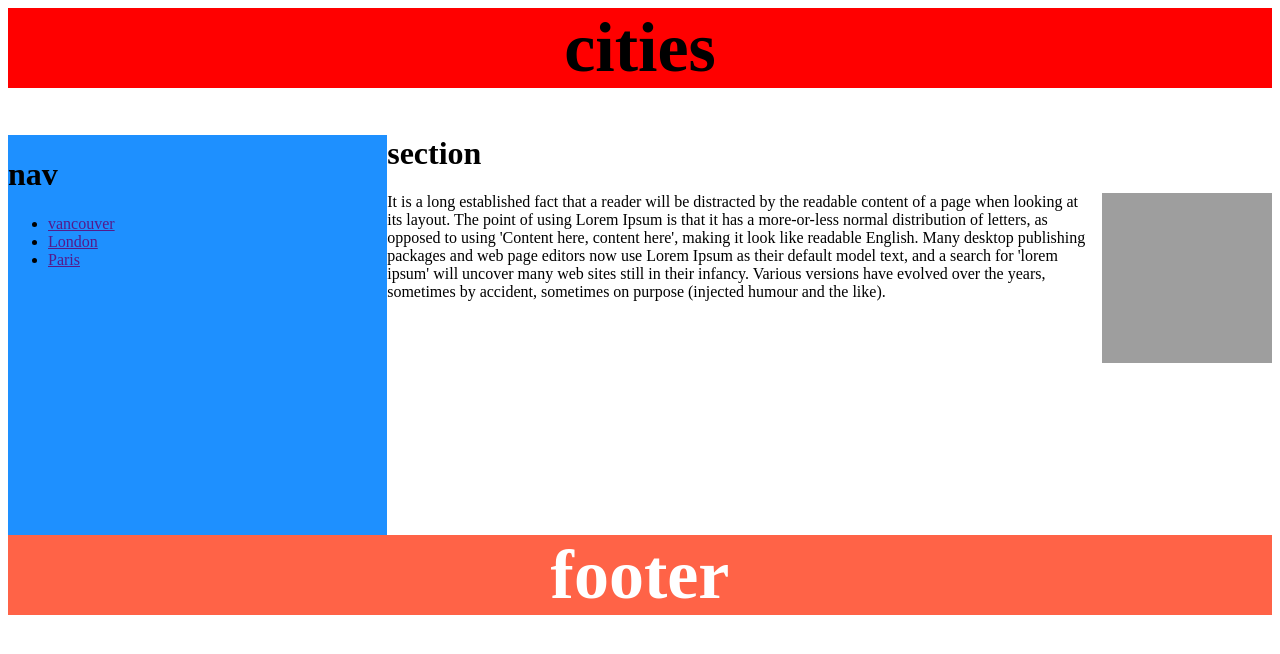
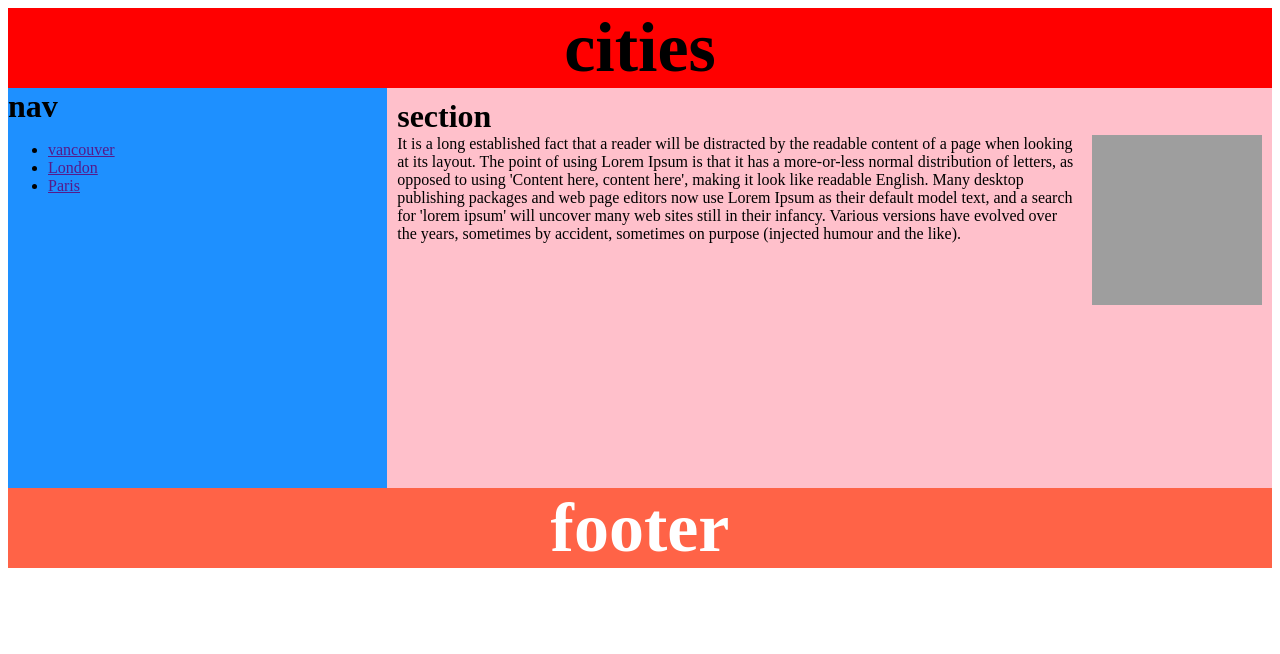
Before and after one commit to 807685/csci165, a plain HTML site: page lab10.html in a window 1280 px wide. Drawn offline with Linux system fonts and the light colour scheme; grey boxes are pictures that could not be loaded.

Commit message:
hjb
fix some error

```diff
--- a/lab10.html
+++ b/lab10.html
@@ -6,11 +6,20 @@
       text-align:center;
       font-size:35px;
       }
+      *{
+        box-sizing: border-box;
+      }
+
       #article{}
+      h1{
+        margin: 0px;
+      }
+
+
       #section{float: left;
 width: 70%;
 padding: 10px;
-background-color:mediumseaGreen;
+background-color:Pink;
 height: 400px;}
 
     #nav{float: left;
@@ -42,7 +51,7 @@ clear: both;}
               <li> <a href=""> London</a></li>
               <li> <a href=""> Paris</a></li> </ul>
               </div>
-          <div class="section">
+          <div id="section">
             <h1> section</h1>
               <img src="https://www.w3schools.com/cssref/pineapple.jpg" alt="" style="float: right; width:170px;height:170px;margin-left:15px;">
 It is a long established fact that a reader will be distracted by the readable content of a page when looking at its layout. The point of using Lorem Ipsum is that it has a more-or-less normal distribution of letters, as opposed to using 'Content here, content here', making it look like readable English. Many desktop publishing packages and web page editors now use Lorem Ipsum as their default model text, and a search for 'lorem ipsum' will uncover many web sites still in their infancy. Various versions have evolved over the years, sometimes by accident, sometimes on purpose (injected humour and the like).
```
